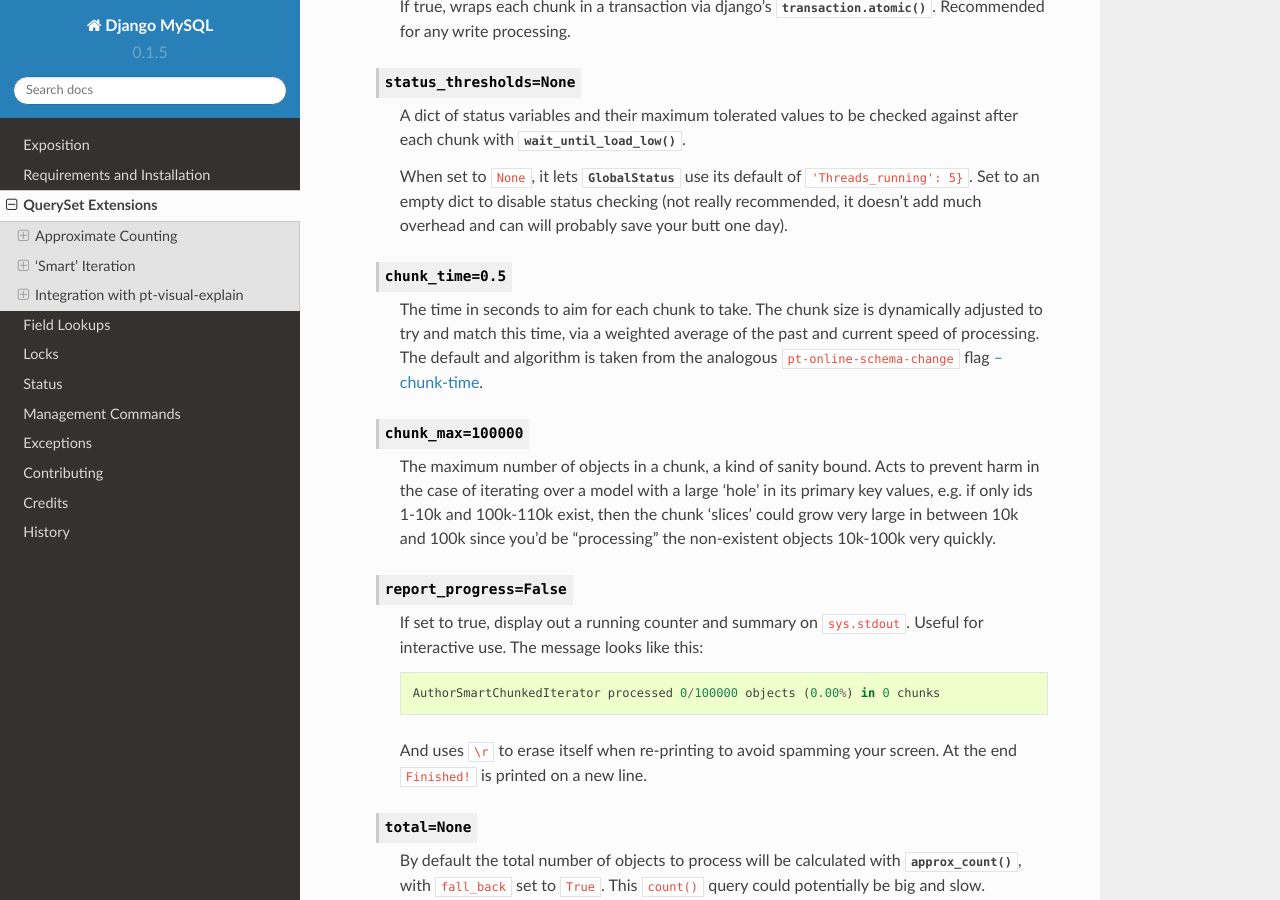
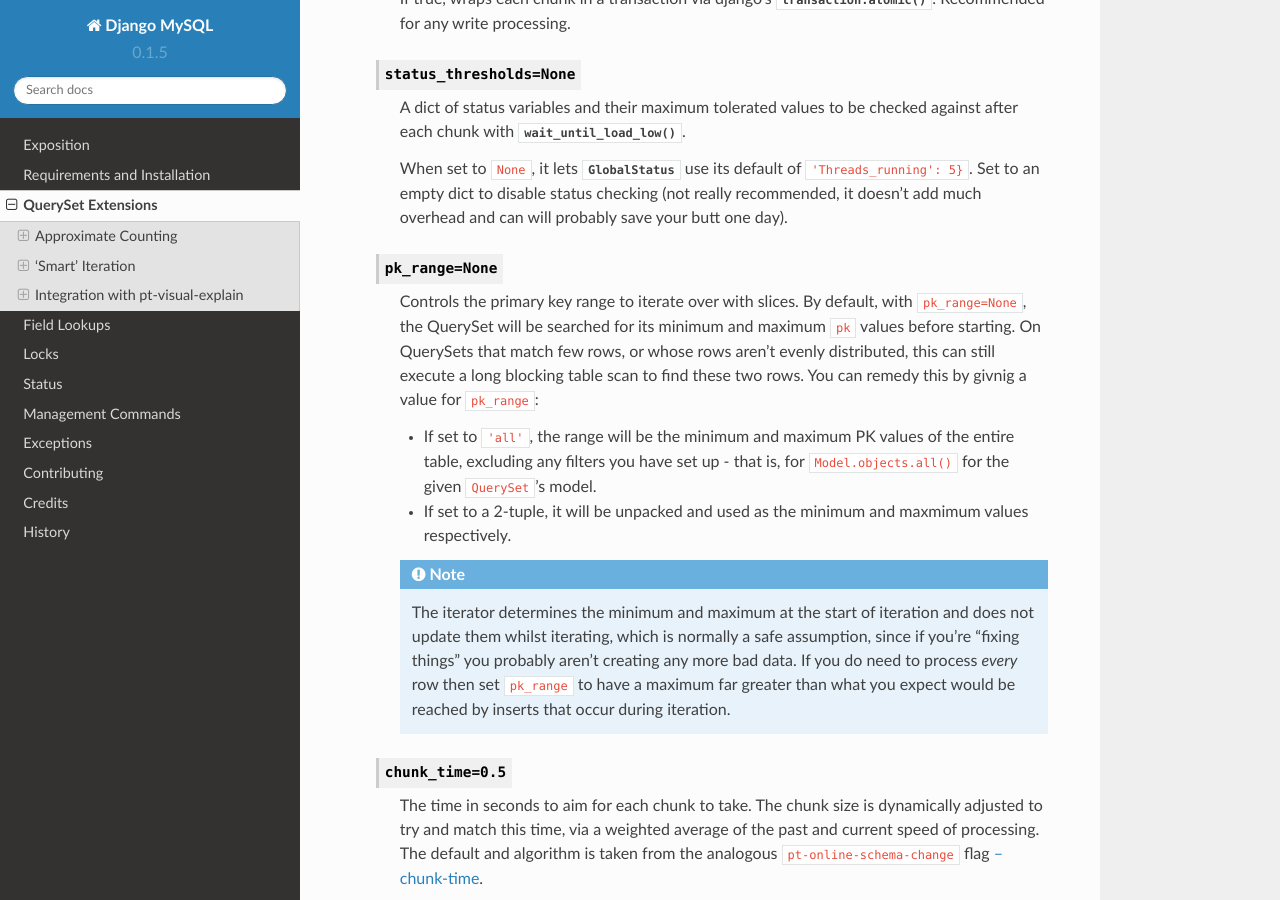
Before and after one commit to jellaDolphin/django-mysql, a Sphinx documentation site: the page built from docs/queryset_extensions.rst, in a window 1280 px wide and 900 px high, scrolled down 3223 px. Built offline with Sphinx 7.4.7 and the Read the Docs theme 2.0.0, drawn with Linux system fonts in a browser that asks for light colours; some of the changed text lies outside the part shown.

Commit message:
Documentation for pk_range

```diff
--- a/docs/queryset_extensions.rst
+++ b/docs/queryset_extensions.rst
@@ -132,13 +132,13 @@ and the other yields the objects inside those chunks. Nearly every data update
 can be thought of in one of these two methods.
 
 .. class:: SmartChunkedIterator(queryset, atomically=True, \
-                                status_thresholds=None, chunk_time=0.5, \
-                                chunk_max=10000, report_progress=False, \
-                                total=None)
+                                status_thresholds=None, pk_range=None, \
+                                chunk_time=0.5, chunk_max=10000, \
+                                report_progress=False, total=None)
 
     Implements a smart iteration strategy over the given ``queryset``. There is
     a method ``iter_smart_chunks`` that takes the same arguments on the
-    ``QuerySetMixin`` so you can just:
+    ``QuerySetMixin`` so you can just::
 
         bad_authors = Author.objects.filter(address="Nowhere")
         for author_chunk in bad_authors.iter_smart_chunks():
@@ -185,6 +185,33 @@ can be thought of in one of these two methods.
         ``'Threads_running': 5}``. Set to an empty dict to disable status
         checking (not really recommended, it doesn't add much overhead and can
         will probably save your butt one day).
+
+    .. attribute:: pk_range=None
+
+        Controls the primary key range to iterate over with slices. By default, with
+        ``pk_range=None``, the QuerySet will be searched for its minimum and
+        maximum ``pk`` values before starting. On QuerySets that match few
+        rows, or whose rows aren't evenly distributed, this can still execute a
+        long blocking table scan to find these two rows.
+        You can remedy this by givnig a value for ``pk_range``:
+
+        * If set to ``'all'``, the range will be the minimum and maximum PK
+          values of the entire table, excluding any filters you have set up -
+          that is, for ``Model.objects.all()`` for the given ``QuerySet``'s
+          model.
+
+        * If set to a 2-tuple, it will be unpacked and used as the minimum and
+          maxmimum values respectively.
+
+        .. note::
+
+            The iterator determines the minimum and maximum at the start of
+            iteration and does not update them whilst iterating, which is
+            normally a safe assumption, since if you're "fixing things" you
+            probably aren't creating any more bad data. If you do need to
+            process *every* row then set ``pk_range`` to have a maximum far
+            greater than what you expect would be reached by inserts that occur
+            during iteration.
 
     .. attribute:: chunk_time=0.5
 
```
